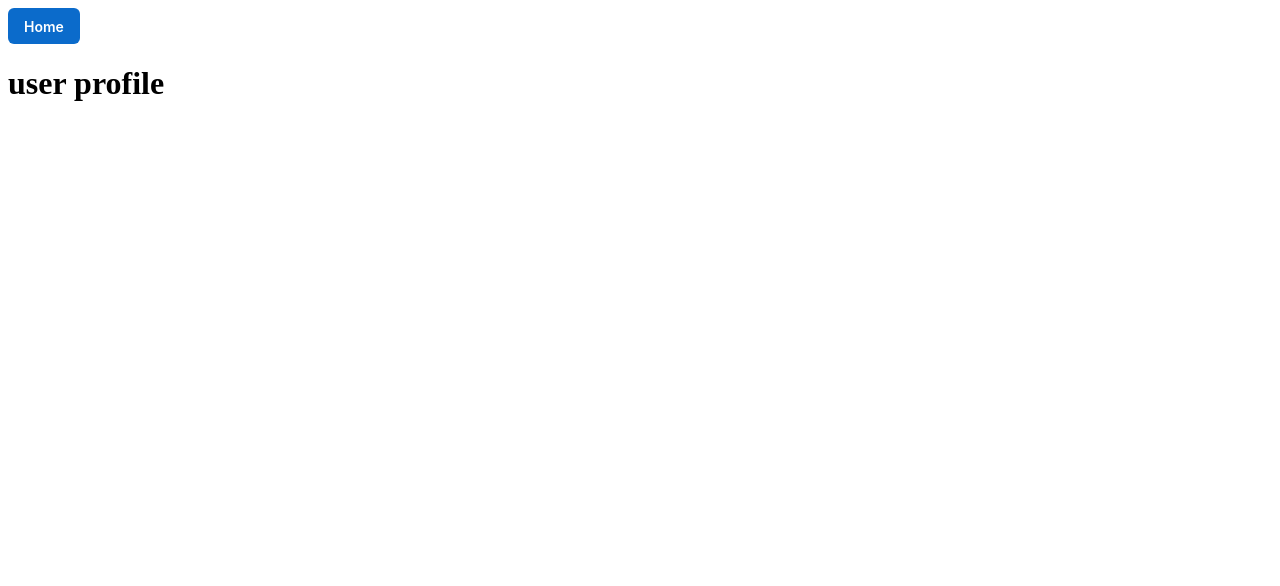
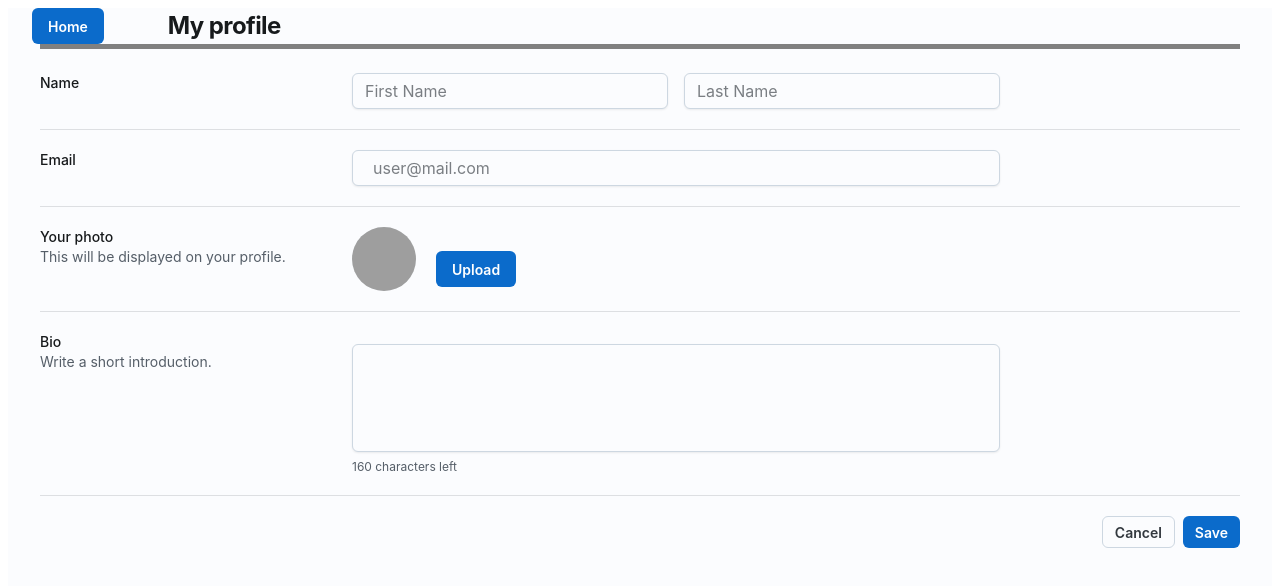
Before and after one commit to CSE115-project/nextjs-ff, a Next.js app: page /profile in a window 1280 px wide. Shown: the top 586 px of the page. Built offline with nearby package versions, Linux system fonts and the light colour scheme; no server answers; grey boxes are pictures that could not be loaded.

Commit message:
add custom fields to user profile (#16)

```diff
--- a/pages/profile.js
+++ b/pages/profile.js
@@ -1,16 +1,169 @@
-import Link from 'next/link';
+import * as React from "react";
+import Avatar from "@mui/joy/Avatar";
+import Box from "@mui/joy/Box";
 import Button from "@mui/joy/Button";
+import Divider from "@mui/joy/Divider";
+import FormControl from "@mui/joy/FormControl";
+import FormLabel from "@mui/joy/FormLabel";
+import FormHelperText from "@mui/joy/FormHelperText";
+import Input from "@mui/joy/Input";
+import Textarea from "@mui/joy/Textarea";
+import Sheet from "@mui/joy/Sheet";
+import Stack from "@mui/joy/Stack";
+import Typography from "@mui/joy/Typography";
+import Link from "next/link";
+import Select from "@mui/joy/Select";
+import Option from "@mui/joy/Option";
+import Tabs from "@mui/joy/Tabs";
+import CssBaseline from "@mui/joy/CssBaseline";
+import { CssVarsProvider } from "@mui/joy/styles";
 
-export default function Profile()
-{
-    return (
-        <div className="userProfile">
-            {/* Home button */}
-            <Link href = "/Homepage">
-                <Button>Home</Button>
-            </Link>
+export default function MyProfile() {
+  return (
+    <Sheet>
+      <Stack direction="row" alignItems="center" spacing={8}>
+        <Link href="/Homepage">
+          <Button sx={{ ml: 3 }}>Home</Button>
+        </Link>
 
-            <h1>user profile</h1>
-        </div>
-    );
+        <Typography level="h1" fontSize="xl2">
+          My profile
+        </Typography>
+      </Stack>
+      <Sheet
+        sx={{
+        //   bgcolor: "background.body",
+        //   flex: 1,
+          maxWidth: 1200,
+          width: "100%",
+          mx: "auto",
+        }}
+      >
+        {/* <div
+        style={{
+          display: "flex",
+          alignItems: "center",
+          flexWrap: "wrap",
+        }}
+      >
+        <Link href="/Homepage">
+          <Button sx={{marginRight: 5}}>Home</Button>
+        </Link>
+
+        <Typography level="h1" fontSize="xl2" sx={{ mb: 1 }}>
+          My profile
+        </Typography>
+
+      </div> */}
+
+        <Divider sx={{ paddingBottom: 0.5, bgcolor: "gray" }} />
+        <Box
+          sx={{
+            pt: 3,
+            pb: 10,
+            display: "grid",
+            gridTemplateColumns: {
+              xs: "100%",
+              sm: "minmax(120px, 30%) 1fr",
+              lg: "280px 1fr minmax(120px, 208px)",
+            },
+            columnGap: { xs: 2, sm: 3, md: 4 },
+            rowGap: { xs: 2, sm: 2.5 },
+            "& > hr": {
+              gridColumn: "1/-1",
+            },
+          }}
+        >
+          <FormLabel sx={{ display: { xs: "none", sm: "block" } }}>
+            Name
+          </FormLabel>
+
+          <Box sx={{ display: { xs: "contents", sm: "flex" }, gap: 2 }}>
+            <FormControl sx={{ flex: 1 }}>
+              <FormLabel sx={{ display: { sm: "none" } }}>First name</FormLabel>
+              <Input placeholder="First Name"  />
+            </FormControl>
+            <FormControl sx={{ flex: 1 }}>
+              <FormLabel sx={{ display: { sm: "none" } }}>Last name</FormLabel>
+              <Input placeholder="Last Name" />
+            </FormControl>
+          </Box>
+
+          <Divider role="presentation" />
+
+          <FormControl sx={{ display: { sm: "contents" } }}>
+            <FormLabel>Email</FormLabel>
+            <Input
+              type="email"
+              startDecorator={<i data-feather="mail" />}
+              placeholder="user@mail.com"
+            //   defaultValue="user@mail.com"
+            />
+          </FormControl>
+
+          <Divider role="presentation" />
+
+          <Box>
+            <FormLabel>Your photo</FormLabel>
+            <FormHelperText>
+              This will be displayed on your profile.
+            </FormHelperText>
+          </Box>
+
+          <Box
+            sx={{
+              display: "flex",
+              alignItems: "flex-start",
+              flexWrap: "wrap",
+              gap: 2.5,
+            }}
+          >
+            <Avatar
+              size="lg"
+              src="/images/default_image.png"
+              sx={{ "--Avatar-size": "64px" }}
+            />
+            {/* Add upload functionality */}
+            <Button sx={{ marginTop: 3 }}>Upload</Button>
+          </Box>
+
+          <Divider role="presentation" />
+
+          <Box>
+            <FormLabel>Bio</FormLabel>
+            <FormHelperText>Write a short introduction.</FormHelperText>
+          </Box>
+
+          <Box>
+            <Textarea minRows={4} sx={{ mt: 1.5 }} />
+            {/* Add limit to Bio */}
+            <FormHelperText sx={{ mt: 0.75, fontSize: "xs" }}>
+              160 characters left
+            </FormHelperText>
+          </Box>
+
+          <Divider role="presentation" />
+
+          <Box
+            sx={{
+              gridColumn: "1/-1",
+              justifySelf: "flex-end",
+              display: "flex",
+              gap: 1,
+            }}
+          >
+            {/* Add cancel functionality */}
+            <Button variant="outlined" color="neutral" size="sm">
+              Cancel
+            </Button>
+
+            {/* Add save functionality */}
+            <Button size="sm">Save</Button>
+
+          </Box>
+        </Box>
+      </Sheet>
+    </Sheet>
+    // </CssVarsProvider>
+  );
 }
```
